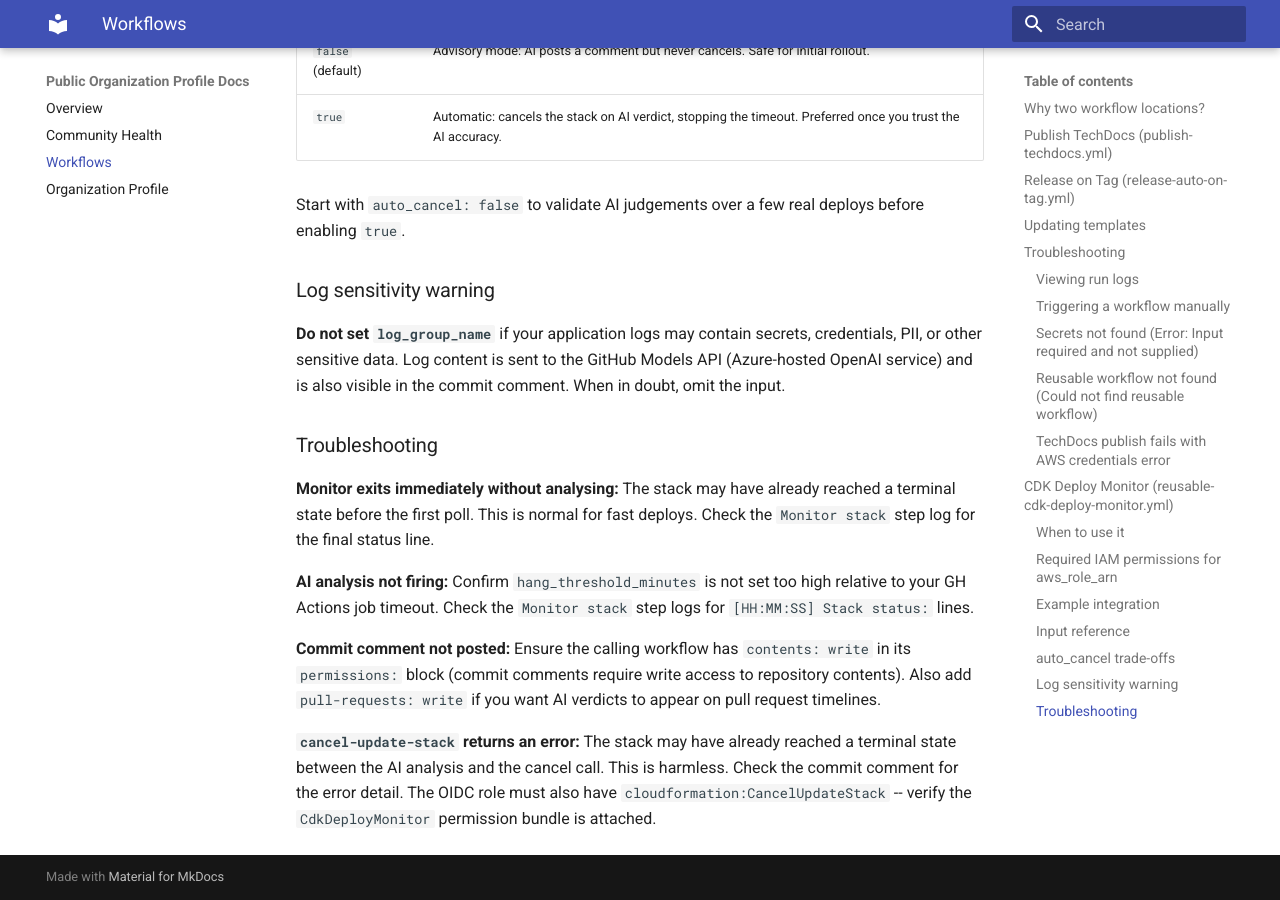
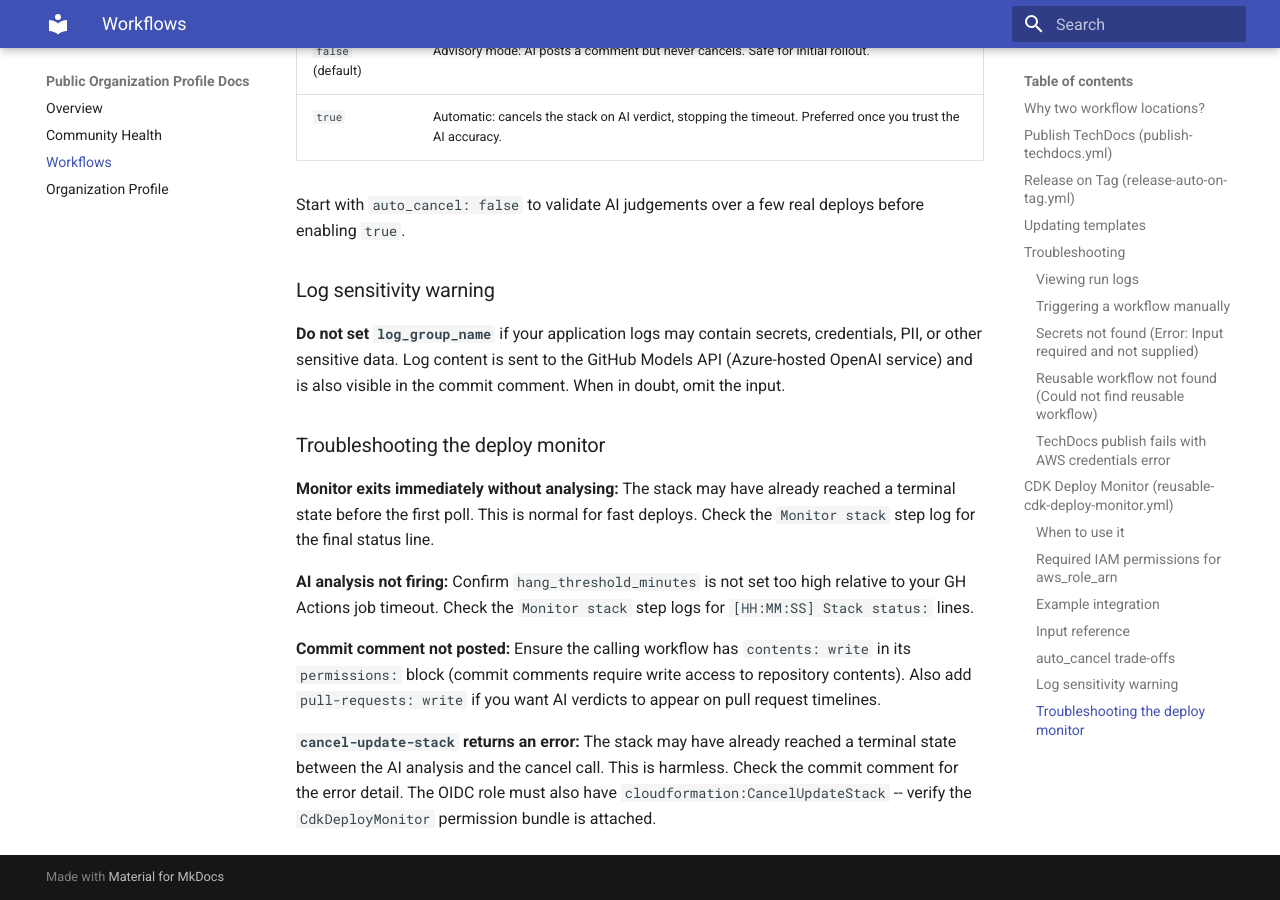
Before and after one commit to geolonia/.github, an MkDocs documentation site: the page built from docs/workflows.md, in a window 1280 px wide and 900 px high, scrolled down 5127 px. Built offline with MkDocs 1.6.1 and Material for MkDocs 9.7.7, drawn with Linux system fonts in a browser that asks for light colours.

Commit message:
fix: address CodeRabbit review comments (cancelled guard, hang timer, docs)

```diff
--- a/docs/workflows.md
+++ b/docs/workflows.md
@@ -218,7 +218,7 @@ Start with `auto_cancel: false` to validate AI judgements over a few real deploy
 PII, or other sensitive data. Log content is sent to the GitHub Models API (Azure-hosted
 OpenAI service) and is also visible in the commit comment. When in doubt, omit the input.
 
-### Troubleshooting
+### Troubleshooting the deploy monitor
 
 **Monitor exits immediately without analysing:**
 The stack may have already reached a terminal state before the first poll. This is normal
```
Also changed, not shown: 2 other files.
